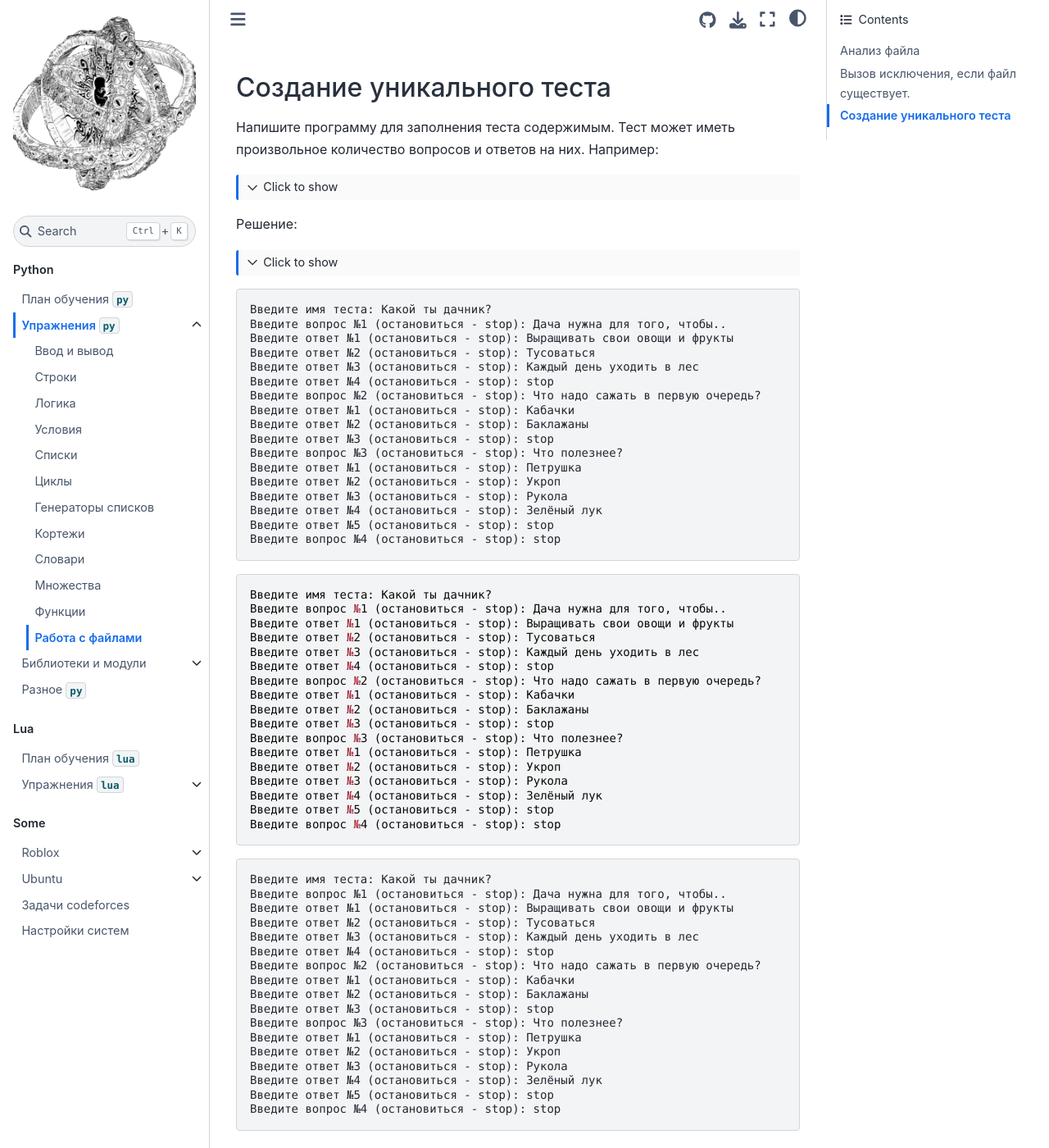
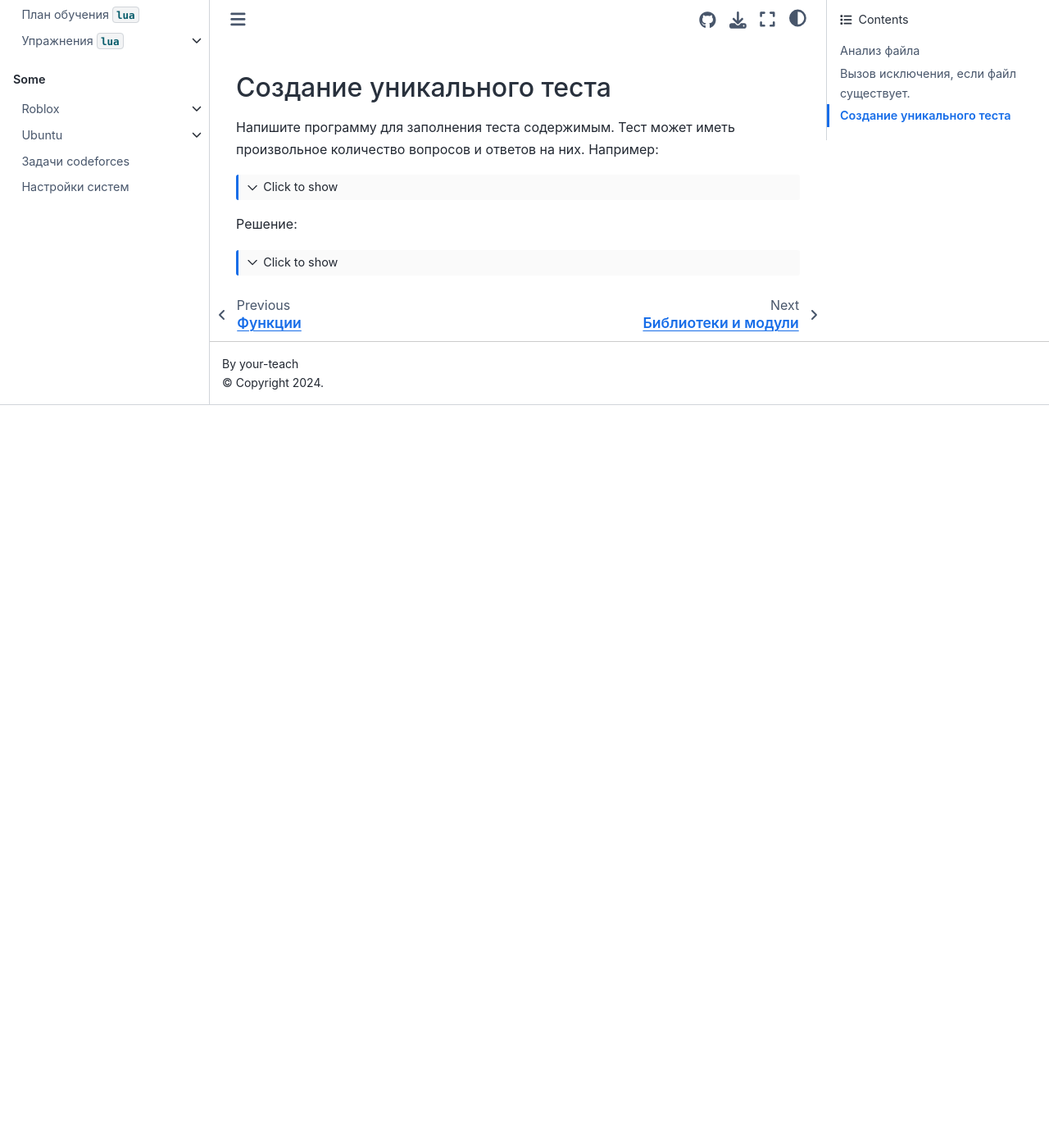
Before and after one commit to your-teach/faithpages, a Jupyter Book: the page built from Python/Tasks/11.file-handling.md, in a window 1280 px wide and 1400 px high, scrolled down 965 px. Shown: the whole window at 82% size. Built offline with Jupyter Book 1.0.4 settings and Sphinx 7.4.7 and the Sphinx Book theme 1.1.4, drawn with Linux system fonts in a browser that asks for light colours; pages that are not in the unit, such as notebooks, are missing from menus; after the commit the page ends 1459 px from its top, so only the background shows below that.

Commit message:
del test md

`````diff
--- a/Python/Tasks/11.file-handling.md
+++ b/Python/Tasks/11.file-handling.md
@@ -133,63 +133,3 @@ with open("test.json", "w", encoding="utf-8") as file:
     file.write(result)
 ```
 ````
-
-```ps
-Введите имя теста: Какой ты дачник?
-Введите вопрос №1 (остановиться - stop): Дача нужна для того, чтобы..
-Введите ответ №1 (остановиться - stop): Выращивать свои овощи и фрукты
-Введите ответ №2 (остановиться - stop): Тусоваться
-Введите ответ №3 (остановиться - stop): Каждый день уходить в лес
-Введите ответ №4 (остановиться - stop): stop
-Введите вопрос №2 (остановиться - stop): Что надо сажать в первую очередь?
-Введите ответ №1 (остановиться - stop): Кабачки
-Введите ответ №2 (остановиться - stop): Баклажаны
-Введите ответ №3 (остановиться - stop): stop
-Введите вопрос №3 (остановиться - stop): Что полезнее?
-Введите ответ №1 (остановиться - stop): Петрушка
-Введите ответ №2 (остановиться - stop): Укроп
-Введите ответ №3 (остановиться - stop): Рукола
-Введите ответ №4 (остановиться - stop): Зелёный лук
-Введите ответ №5 (остановиться - stop): stop
-Введите вопрос №4 (остановиться - stop): stop
-```
-
-```powershell
-Введите имя теста: Какой ты дачник?
-Введите вопрос №1 (остановиться - stop): Дача нужна для того, чтобы..
-Введите ответ №1 (остановиться - stop): Выращивать свои овощи и фрукты
-Введите ответ №2 (остановиться - stop): Тусоваться
-Введите ответ №3 (остановиться - stop): Каждый день уходить в лес
-Введите ответ №4 (остановиться - stop): stop
-Введите вопрос №2 (остановиться - stop): Что надо сажать в первую очередь?
-Введите ответ №1 (остановиться - stop): Кабачки
-Введите ответ №2 (остановиться - stop): Баклажаны
-Введите ответ №3 (остановиться - stop): stop
-Введите вопрос №3 (остановиться - stop): Что полезнее?
-Введите ответ №1 (остановиться - stop): Петрушка
-Введите ответ №2 (остановиться - stop): Укроп
-Введите ответ №3 (остановиться - stop): Рукола
-Введите ответ №4 (остановиться - stop): Зелёный лук
-Введите ответ №5 (остановиться - stop): stop
-Введите вопрос №4 (остановиться - stop): stop
-```
-
-```terminal
-Введите имя теста: Какой ты дачник?
-Введите вопрос №1 (остановиться - stop): Дача нужна для того, чтобы..
-Введите ответ №1 (остановиться - stop): Выращивать свои овощи и фрукты
-Введите ответ №2 (остановиться - stop): Тусоваться
-Введите ответ №3 (остановиться - stop): Каждый день уходить в лес
-Введите ответ №4 (остановиться - stop): stop
-Введите вопрос №2 (остановиться - stop): Что надо сажать в первую очередь?
-Введите ответ №1 (остановиться - stop): Кабачки
-Введите ответ №2 (остановиться - stop): Баклажаны
-Введите ответ №3 (остановиться - stop): stop
-Введите вопрос №3 (остановиться - stop): Что полезнее?
-Введите ответ №1 (остановиться - stop): Петрушка
-Введите ответ №2 (остановиться - stop): Укроп
-Введите ответ №3 (остановиться - stop): Рукола
-Введите ответ №4 (остановиться - stop): Зелёный лук
-Введите ответ №5 (остановиться - stop): stop
-Введите вопрос №4 (остановиться - stop): stop
-```
`````
